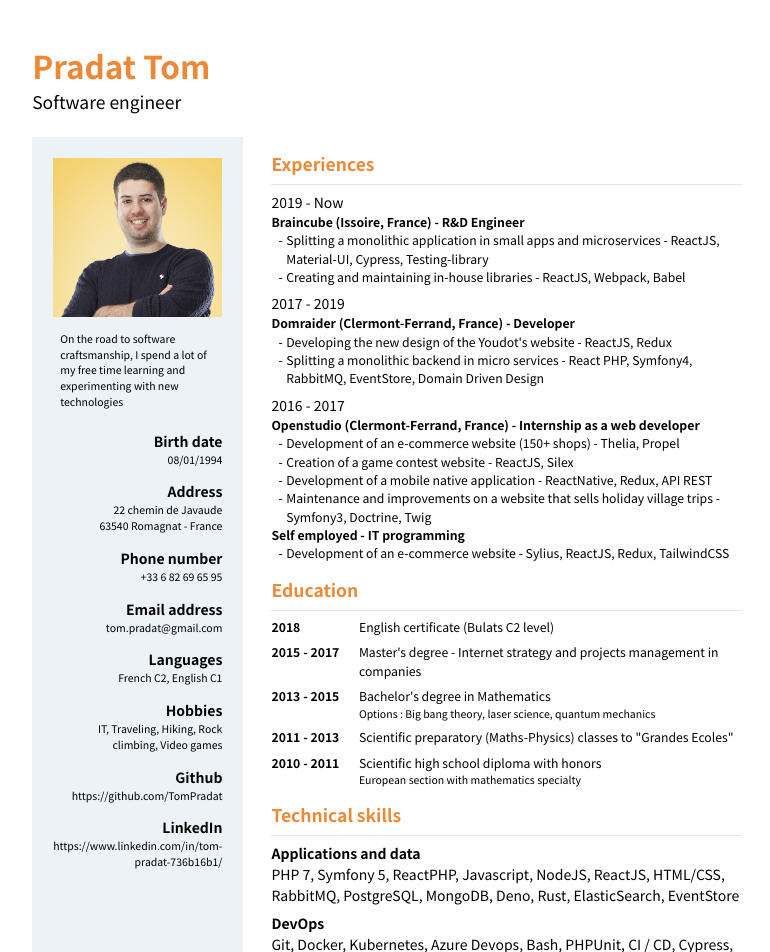
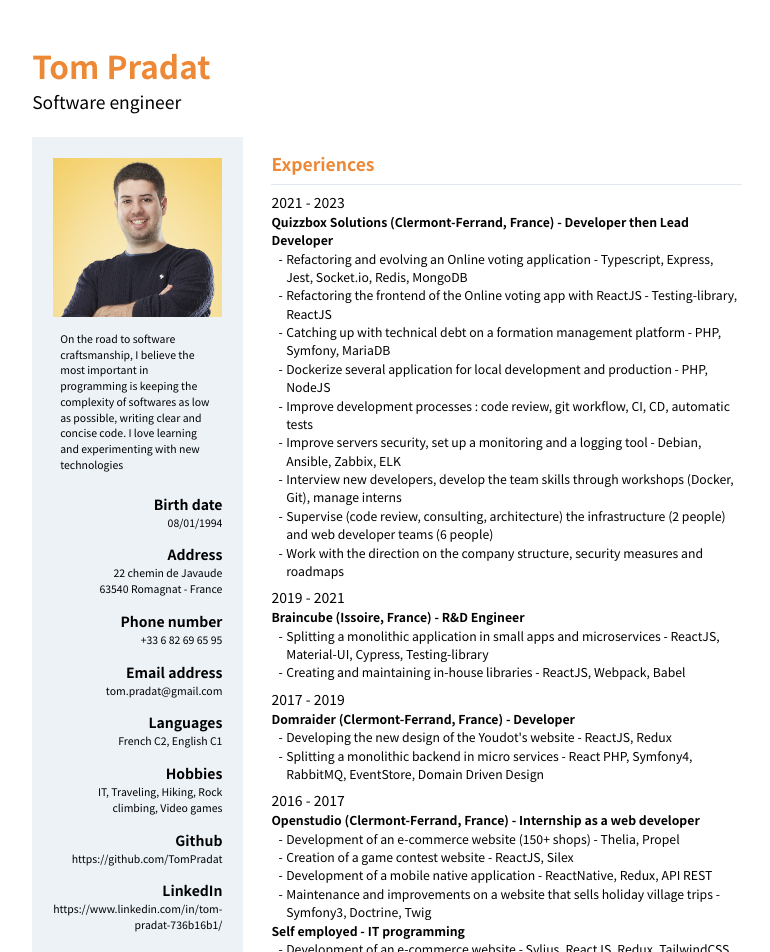
Before and after one commit to TomPradat/resume, a React (Create React App) app: page / in a window 1280 px wide. Shown: the top 952 px of the page, without its empty margins (253-1023 px from the left). Built offline with nearby package versions, Linux system fonts and the light colour scheme.

Commit message:
:necktie: Update information

```diff
--- a/src/App.js
+++ b/src/App.js
@@ -7,7 +7,7 @@ function App() {
   return (
     <div className="flex flex-col h-full">
       <div className="text-4xl font-bold text-orange-500">
-        {data.lastname} {data.firstname}
+        {data.firstname} {data.lastname}
       </div>
       <div className="text-xl">{data.wanted_job}</div>
       <div className="flex-1 flex mt-6">
--- a/src/data/data-en.js
+++ b/src/data/data-en.js
@@ -4,7 +4,7 @@ export default {
   birthDate: "08/01/1994",
   wanted_job: "Software engineer",
   presentation:
-    "On the road to software craftsmanship, I spend a lot of my free time learning and experimenting with new technologies",
+    "On the road to software craftsmanship, I believe the most important in programming is keeping the complexity of softwares as low as possible, writing clear and concise code. I love learning and experimenting with new technologies",
   address: {
     street: "22 chemin de Javaude",
     zip: "63540",
@@ -19,8 +19,31 @@ export default {
   linkedin: "https://www.linkedin.com/in/tom-pradat-736b16b1/",
   timeline: [
     {
+      start: 2021,
+      end: 2023,
+      duration: "(2 years)",
+      experiences: [
+        {
+          sum_up:
+            "Quizzbox Solutions (Clermont-Ferrand, France) - Developer then Lead Developer",
+          projects: [
+            "Refactoring and evolving an Online voting application - Typescript, Express, Jest, Socket.io, Redis, MongoDB",
+            "Refactoring the frontend of the Online voting app with ReactJS - Testing-library, ReactJS",
+            "Catching up with technical debt on a formation management platform - PHP, Symfony, MariaDB",
+            "Dockerize several application for local development and production - PHP, NodeJS",
+            "Improve development processes : code review, git workflow, CI, CD, automatic tests",
+            "Improve servers security, set up a monitoring and a logging tool - Debian, Ansible, Zabbix, ELK",
+            "Interview new developers, develop the team skills through workshops (Docker, Git), manage interns",
+            "Supervise (code review, consulting, architecture) the infrastructure (2 people) and web developer teams (6 people)",
+            "Work with the direction on the company structure, security measures and roadmaps",
+          ],
+        },
+      ],
+    },
+    {
       start: 2019,
-      duration: "(1 year)",
+      end: 2021,
+      duration: "(2 years)",
       experiences: [
         {
           sum_up: "Braincube (Issoire, France) - R&D Engineer",
@@ -77,8 +100,7 @@ export default {
     {
       start: 2015,
       end: 2017,
-      name:
-        "Master's degree - Internet strategy and projects management in companies",
+      name: "Master's degree - Internet strategy and projects management in companies",
     },
     {
       start: 2013,
@@ -89,8 +111,7 @@ export default {
     {
       start: 2011,
       end: 2013,
-      name:
-        'Scientific preparatory (Maths-Physics) classes to "Grandes Ecoles"',
+      name: 'Scientific preparatory (Maths-Physics) classes to "Grandes Ecoles"',
     },
     {
       start: 2010,
@@ -107,6 +128,7 @@ export default {
         "Symfony 5",
         "ReactPHP",
         "Javascript",
+        "Typescript",
         "NodeJS",
         "ReactJS",
         "HTML/CSS",
@@ -136,7 +158,15 @@ export default {
     },
     {
       field_name: "Tools",
-      skills: ["Slack", "Asana", "VSCode", "Insomnia"],
+      skills: [
+        "Slack",
+        "Mattermost",
+        "Asana",
+        "VSCode",
+        "Insomnia",
+        "Zabbix",
+        "ELK",
+      ],
     },
   ],
 };
```
